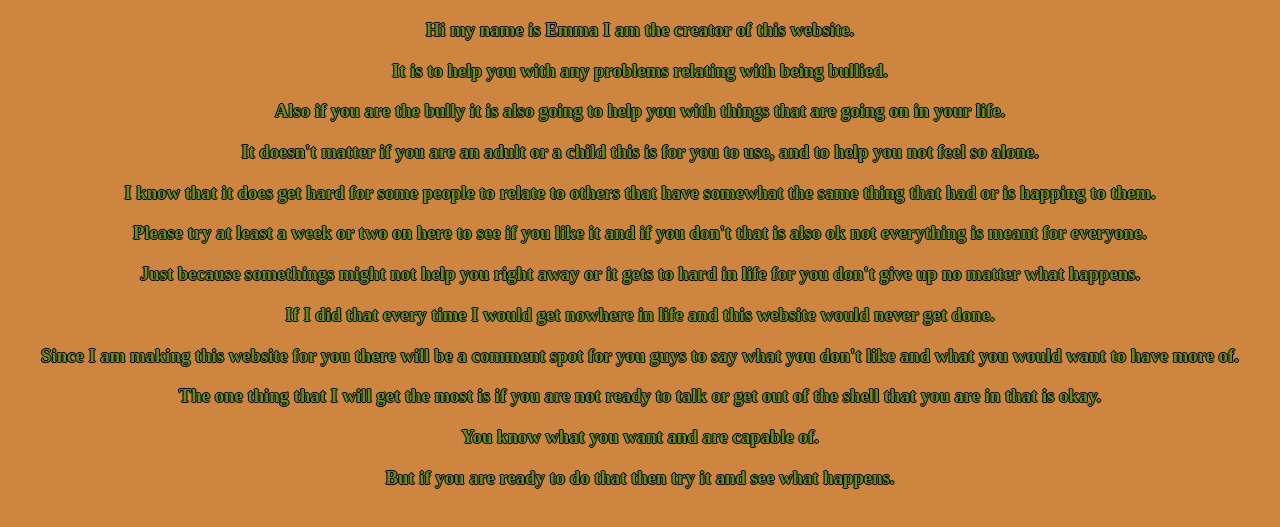
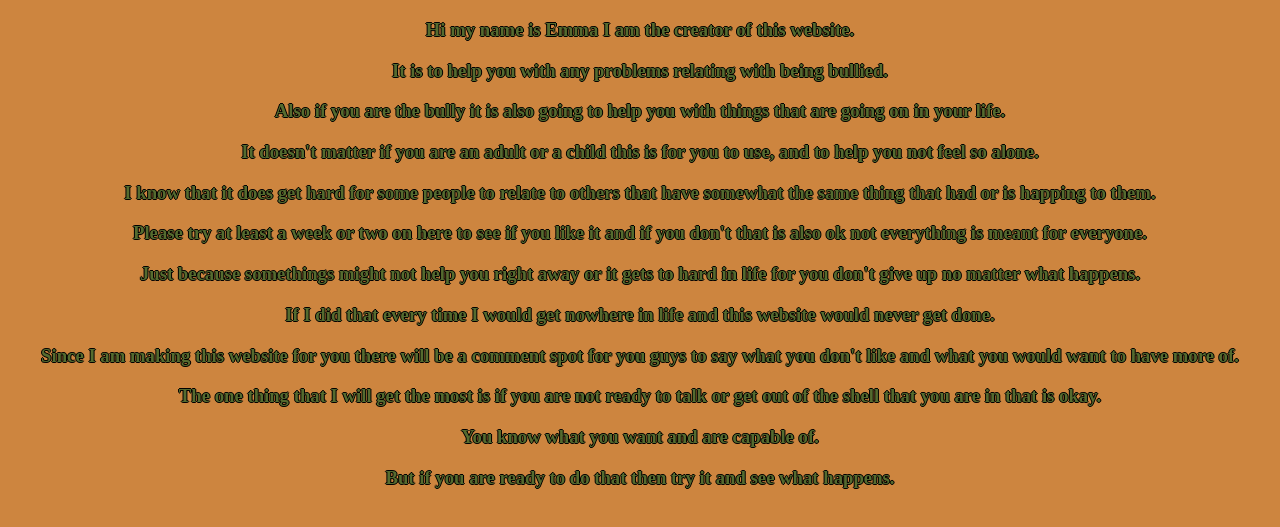
Before and after one commit to SafeZone18/SafeZone18.github.io, a plain HTML site: page index.html in a window 1280 px wide. Shown: the part 131-658 px from the top of the page. Drawn offline with Linux system fonts and the light colour scheme.

Commit message:
Update background.css

```diff
--- a/background.css
+++ b/background.css
@@ -6,7 +6,7 @@ body {
 }
 
 h3{
-	color:olivedrab;
+	color:darkolivegreen;
 	text-shadow: -1px 0 black, 0 1px black, 1px 0 black, 0 -1px black;
 	text-align: center;
 }
```
